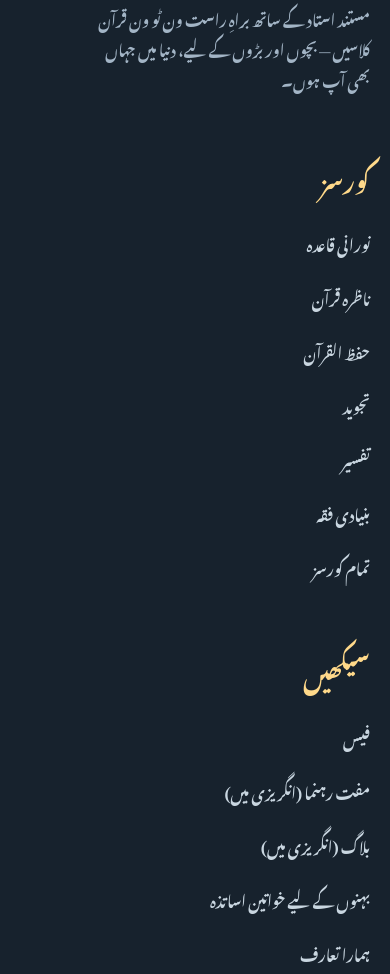
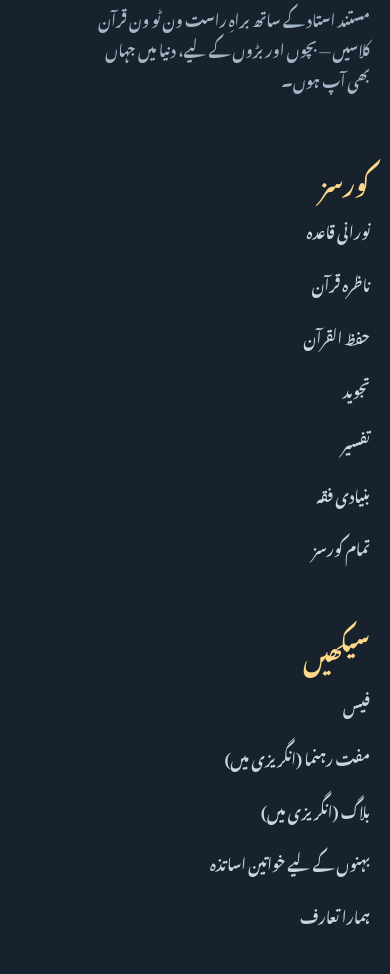
Before and after one commit to baseer36/al-miftah-preview, a plain HTML site: page ur/index.html in a window 390 px wide. Shown: the part 7773-8747 px from the top of the page. Drawn offline with Linux system fonts and the light colour scheme; a small style sheet from the web is missing; a web font is replaced by a local one.

Commit message:
Update preview

```diff
--- a/assets/css/site.css
+++ b/assets/css/site.css
@@ -1191,3 +1191,7 @@ html[lang="ur"] .btn { min-block-size: 42px; padding-block: 0 .4rem; line-height
 html[lang="ur"] .card .btn { min-block-size: 38px; padding-block: 0 .35rem; }
 html[lang="ar"] .btn { min-block-size: 42px; font-weight: 500; }
 html[lang="ar"] .card .btn { min-block-size: 38px; }
+@media (max-width: 760px) {
+  html[lang="ur"] .site-foot h2 { line-height: 1.8; margin-block: .4rem .6rem; }
+  html[lang="ur"] .site-foot li { line-height: 1.9; }
+}
```
